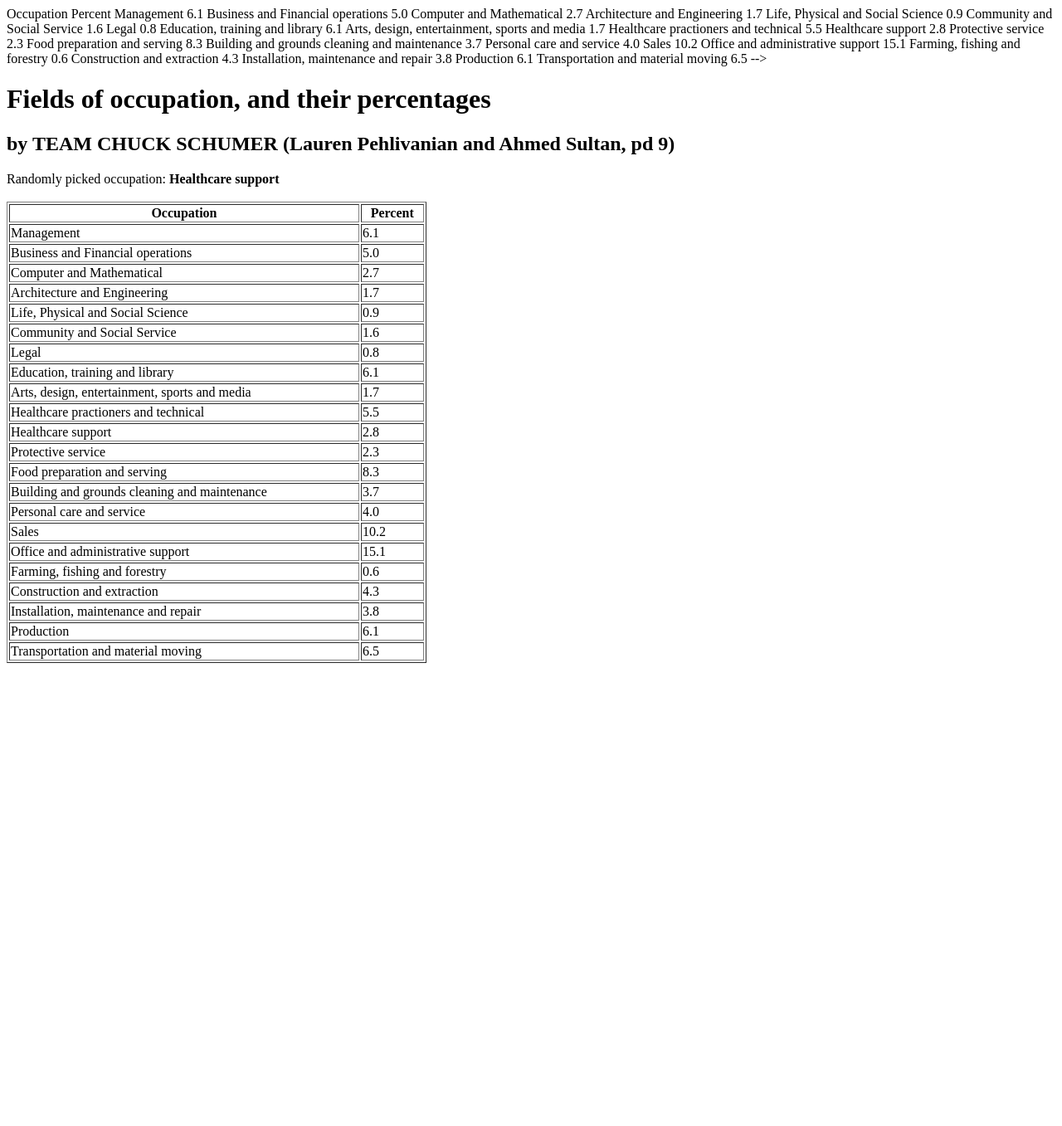
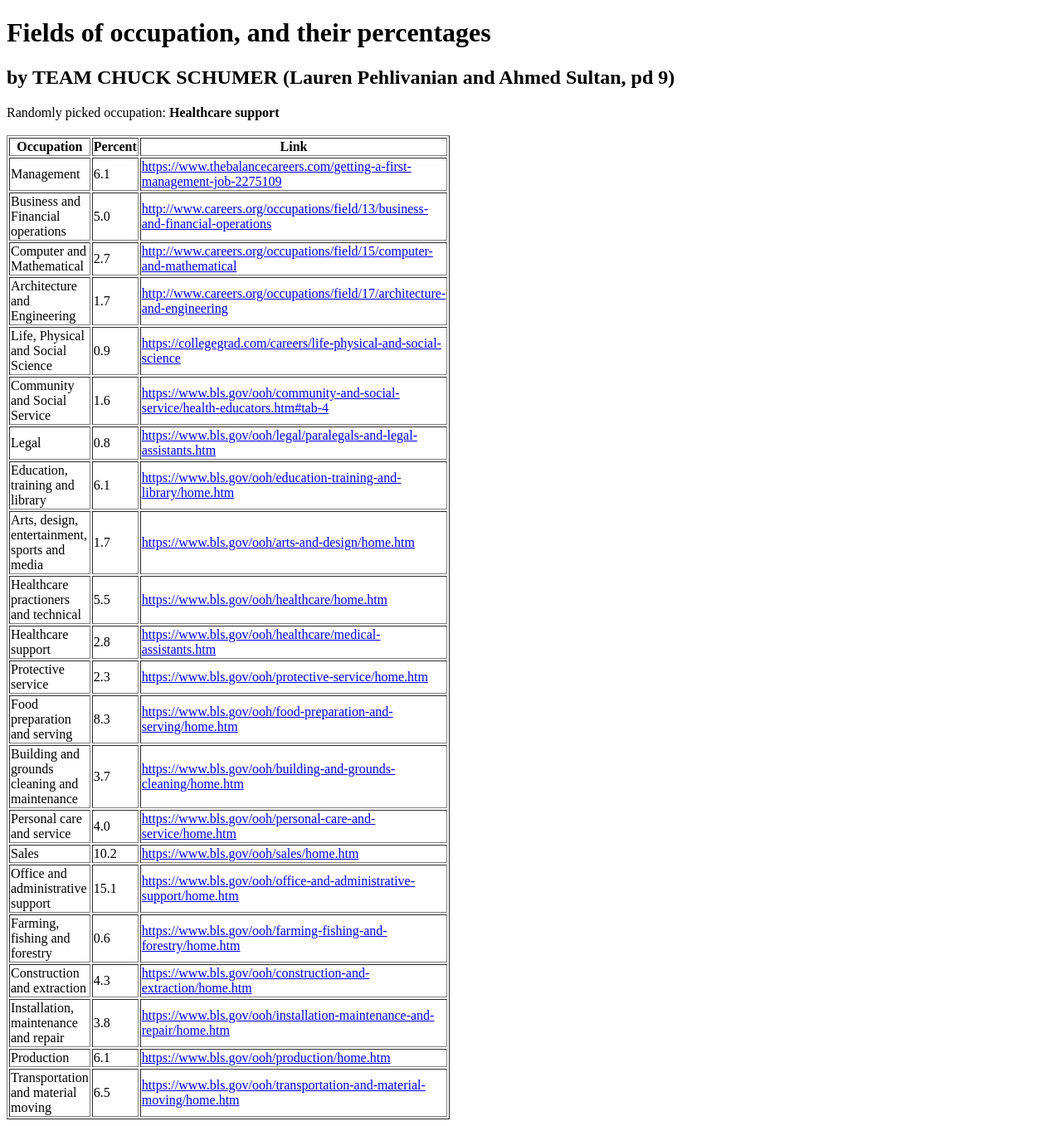
Before and after one commit to laurenp34/SoftDev, a Flask app: page /occupyflaskst in a window 1280 px wide. Shown: the whole page at 83% size. Before the commit the page ends 799 px from the top, so only its background shows below. Run offline with Flask 2, Linux system fonts and the light colour scheme.

Commit message:
fixed old printing problem, added links

```diff
--- a/10_occ/app.py
+++ b/10_occ/app.py
@@ -1,3 +1,8 @@
+#   Lauren Pehlivanian, Ahmed Sultan
+#   SoftDev1 pd9
+#   K10 -- Jinja Tuning
+#   2019-09-24
+
 from flask import Flask, render_template
 import randomOccupation as randOcc
 from collections import OrderedDict
@@ -5,27 +10,55 @@ import jinja2
 
 app = Flask(__name__)
 
-test_dict = {
-    'Gardner': 20,
-    'Firefighter':10
+links = {
+    'Management': 'https://www.thebalancecareers.com/getting-a-first-management-job-2275109',
+    "Business and Financial operations": "http://www.careers.org/occupations/field/13/business-and-financial-operations",
+    "Computer and Mathematical": "http://www.careers.org/occupations/field/15/computer-and-mathematical",
+    "Architecture and Engineering": "http://www.careers.org/occupations/field/17/architecture-and-engineering",
+    "Life, Physical and Social Science": "https://collegegrad.com/careers/life-physical-and-social-science",
+    "Community and Social Service": "https://www.bls.gov/ooh/community-and-social-service/health-educators.htm#tab-4",
+    "Legal": "https://www.bls.gov/ooh/legal/paralegals-and-legal-assistants.htm",
+    "Education, training and library": "https://www.bls.gov/ooh/education-training-and-library/home.htm",
+    "Arts, design, entertainment, sports and media" : "https://www.bls.gov/ooh/arts-and-design/home.htm",
+    "Healthcare practioners and technical": "https://www.bls.gov/ooh/healthcare/home.htm",
+    "Healthcare support": "https://www.bls.gov/ooh/healthcare/medical-assistants.htm",
+    "Protective service": "https://www.bls.gov/ooh/protective-service/home.htm",
+    "Food preparation and serving": "https://www.bls.gov/ooh/food-preparation-and-serving/home.htm",
+    "Building and grounds cleaning and maintenance": "https://www.bls.gov/ooh/building-and-grounds-cleaning/home.htm",
+    "Personal care and service": "https://www.bls.gov/ooh/personal-care-and-service/home.htm",
+    "Sales": "https://www.bls.gov/ooh/sales/home.htm",
+    "Office and administrative support": "https://www.bls.gov/ooh/office-and-administrative-support/home.htm",
+    "Farming, fishing and forestry": "https://www.bls.gov/ooh/farming-fishing-and-forestry/home.htm",
+    "Construction and extraction": "https://www.bls.gov/ooh/construction-and-extraction/home.htm",
+    "Installation, maintenance and repair": "https://www.bls.gov/ooh/installation-maintenance-and-repair/home.htm",
+    "Production": "https://www.bls.gov/ooh/production/home.htm",
+    "Transportation and material moving": "https://www.bls.gov/ooh/transportation-and-material-moving/home.htm",
 }
 
+@app.route("/occupyflaskst")
+
+def occ():
+    return render_template(
+        "template.html",
+        title="SCHUMER - 10_occ",
+        header="Fields of occupation, and their percentages",
+        subheader="by TEAM CHUCK SCHUMER (Lauren Pehlivanian and Ahmed Sultan, pd 9)",
+        random_occupation=randOcc.main(),
+        tblHeading1="Occupation",
+        tblHeading2="Percent",
+        tblHeading3="Link",
+        occDict=randOcc.dictGenerate("occupations.csv"),
+        linkDict=links
+
+    )
+
+
+
 @app.route("/")
-def home():
-    return "Go to: /occupyflaskst"
+def root():
+    return "Hi! Check out /occupyflaskst for the assignment."
 
-@app.route("/occupyflaskst")
-def index():
-    return render_template(
-    "template.html",
-    title="SCHUMER - 10_occ",
-    header="Fields of occupation, and their percentages",
-    subheader="by TEAM CHUCK SCHUMER (Lauren Pehlivanian and Ahmed Sultan, pd 9)",
-    random_occupation=randOcc.main(),
-    tblHeading1="Occupation",
-    tblHeading2="Percent",
-    dict=randOcc.dictGenerate("occupations.csv")
-    )
+
 
 if __name__ == "__main__":
     app.debug = True
--- a/10_occ/randomOccupation.py
+++ b/10_occ/randomOccupation.py
@@ -69,7 +69,7 @@ def occuPick(dict):
     for entry in dict:
         total = total + dict[entry]     #   update total to represent the range currently occupied
         if pickedNum < total:   #   if random number chosen is in the range between the previous entry and the current entry, output
-            print(pickedNum, '\t', entry)   #   print entry
+            #print(pickedNum, '\t', entry)   #   print entry
             return entry    #   output entry
             break
 
--- a/10_occ/templates/template.html
+++ b/10_occ/templates/template.html
@@ -1,54 +1,59 @@
-<!-- <!DOCTYPE html>
-<html>
-
-<head>
-      <title> {{title}} </title>
-</head>
-
-<body>
-      <h1> {{header}} </h1>
-      <h2> {{random_occupation}} </h2>
-      <table style="width:40%", border="1">
-        <tr> <!--  create table with 2 columns -->
-          <th> {{tblHeading1}} </th>
-          <th> {{tblHeading2}} </th>
-        </tr>
-        {% for row in dict %}
-        <tr> <!-- create new row with key on left, then value -->
-          <td>{{row}}</td>
-          <td>{{dict.get(row)}}</td>
-        </tr>
-        {% endfor %}
-      </table>
-</body>
-
-</html> -->
 
 
 <!DOCTYPE html>
 
+
+
 <html>
+
   <head>
+
         <title>{{ title }}</title>
+
   </head>
+
   <body>
+
         <h1> {{header}} </h1>
+
         <h2> {{subheader}} </h2>
+
         <span class="randomly-picked"> Randomly picked occupation: <b>{{random_occupation}}</b> </span>
+
         <br>
+
         <br>
+
         <table style="width:40%", border="1">
+
           <tr>
+
             <th> {{tblHeading1}} </th>
+
             <th> {{tblHeading2}} </th>
+
+            <th> {{tblHeading3}} </th>
+
           </tr>
-          {% for row in dict %}
+
+          {% for row in occDict %}
+
           <tr>
+
             <td>{{row}}</td>
-            <td>{{dict.get(row)}}</td>
+
+            <td>{{occDict.get(row)}}</td>
+
+            <td><a href="{{linkDict.get(row)}}" >{{linkDict.get(row)}}</a></td>
+
           </tr>
+
           {% endfor %}
+
         </table>
+
   </body>
 
+
+
 </html>
```
